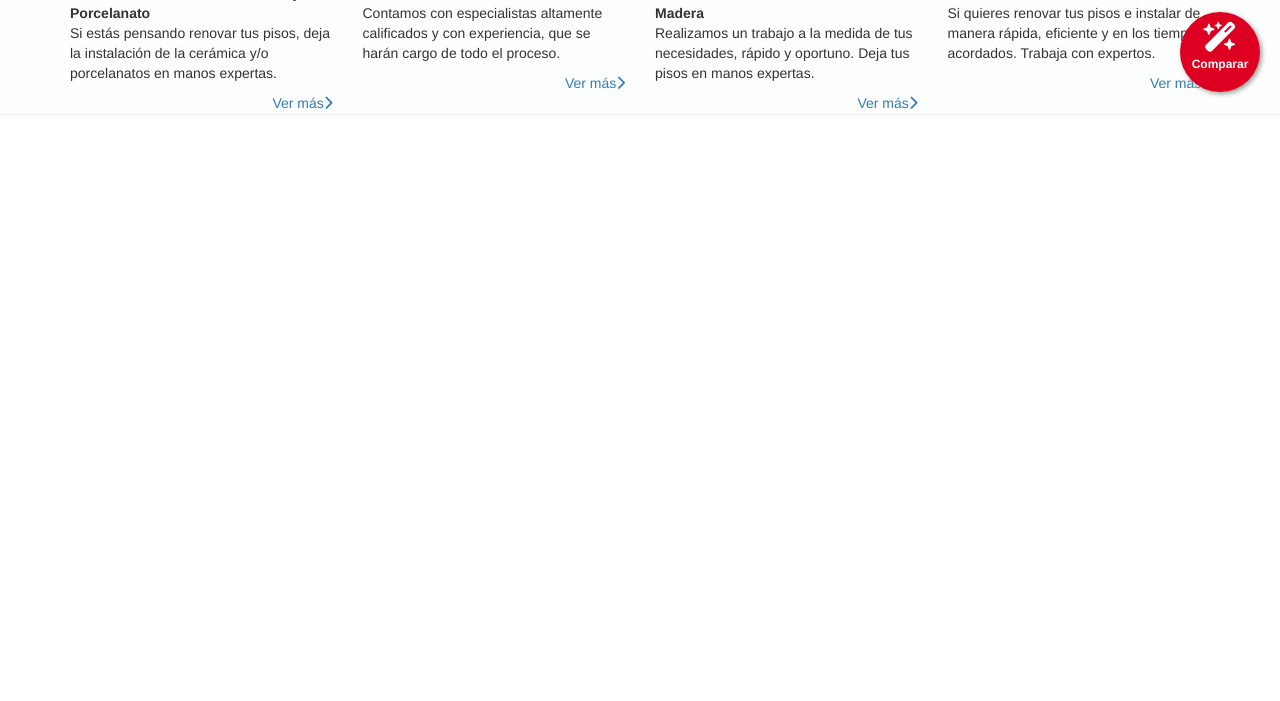
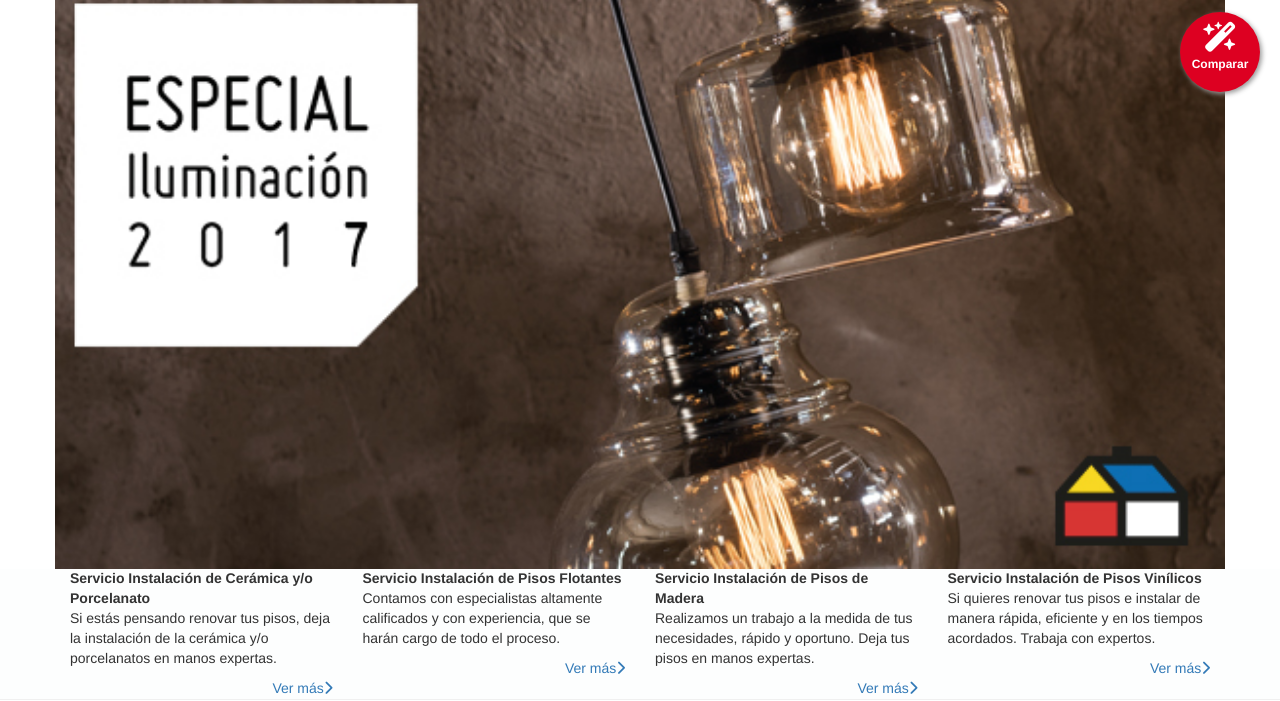
Before and after one commit to CamilaSolis/homecenter, a website: page mosaico.html in a window 1280 px wide. Shown: the part 388-1089 px from the top of the page. Before the commit the page ends 800 px from the top, so only its background shows below. Drawn offline with nearby package versions, Linux system fonts and the light colour scheme.

Commit message:
publicidad

```diff
--- a/mosaico.html
+++ b/mosaico.html
@@ -69,7 +69,11 @@
     		</div>
 		</section>
 	</header>
-
+  <section class="container">
+  <div class="row publicidad">
+  <img src="dist/img/Publicidad.jpg">
+  </div>
+  </section>
 
 	<footer id="footer">
 		<section class="full-container">
--- a/src/sass/_base.scss
+++ b/src/sass/_base.scss
@@ -405,3 +405,6 @@ footer {
   width: 400px;
   height: 40px;
 }
+.publicidad img{
+  width:100%;
+}
```
Also changed, not shown: dist/css/style.min.css, dist/img/Publicidad.jpg (added), src/img/Publicidad.jpg (added).
